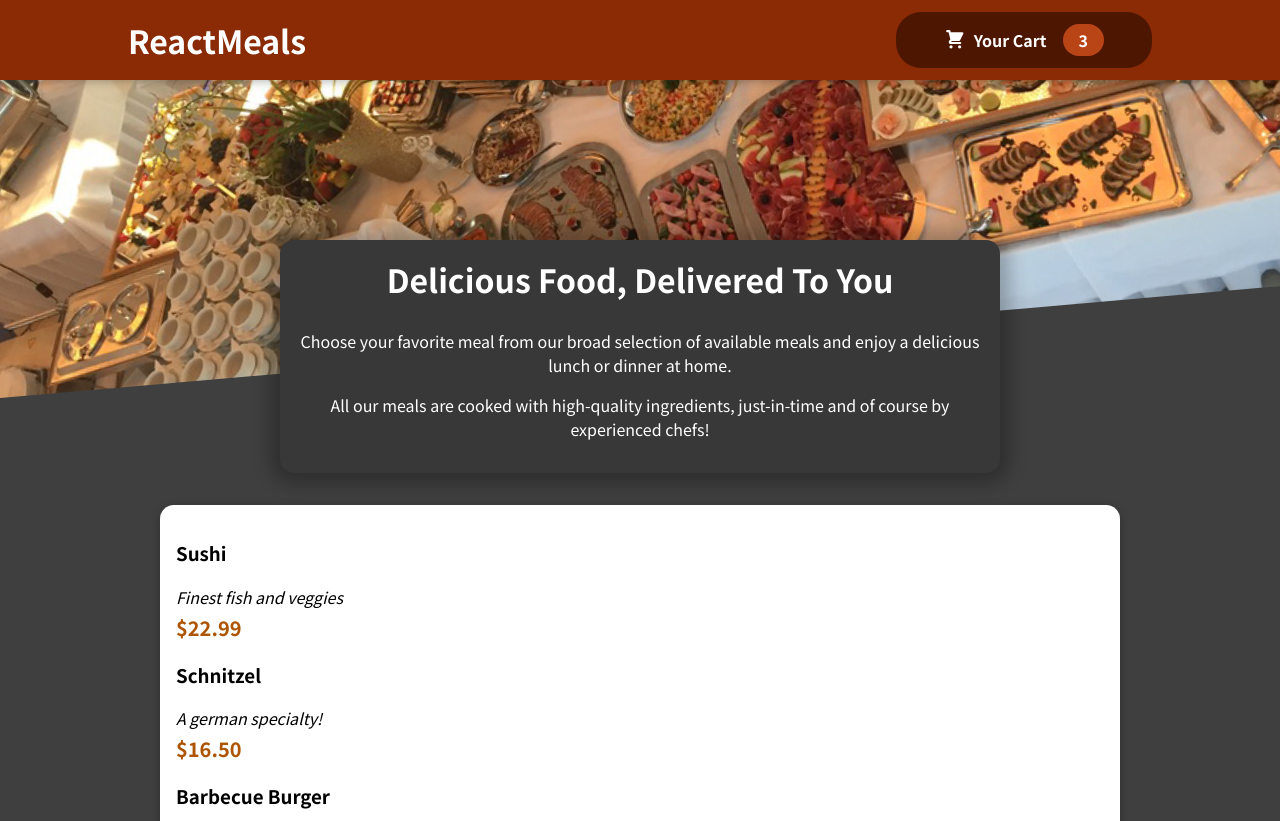
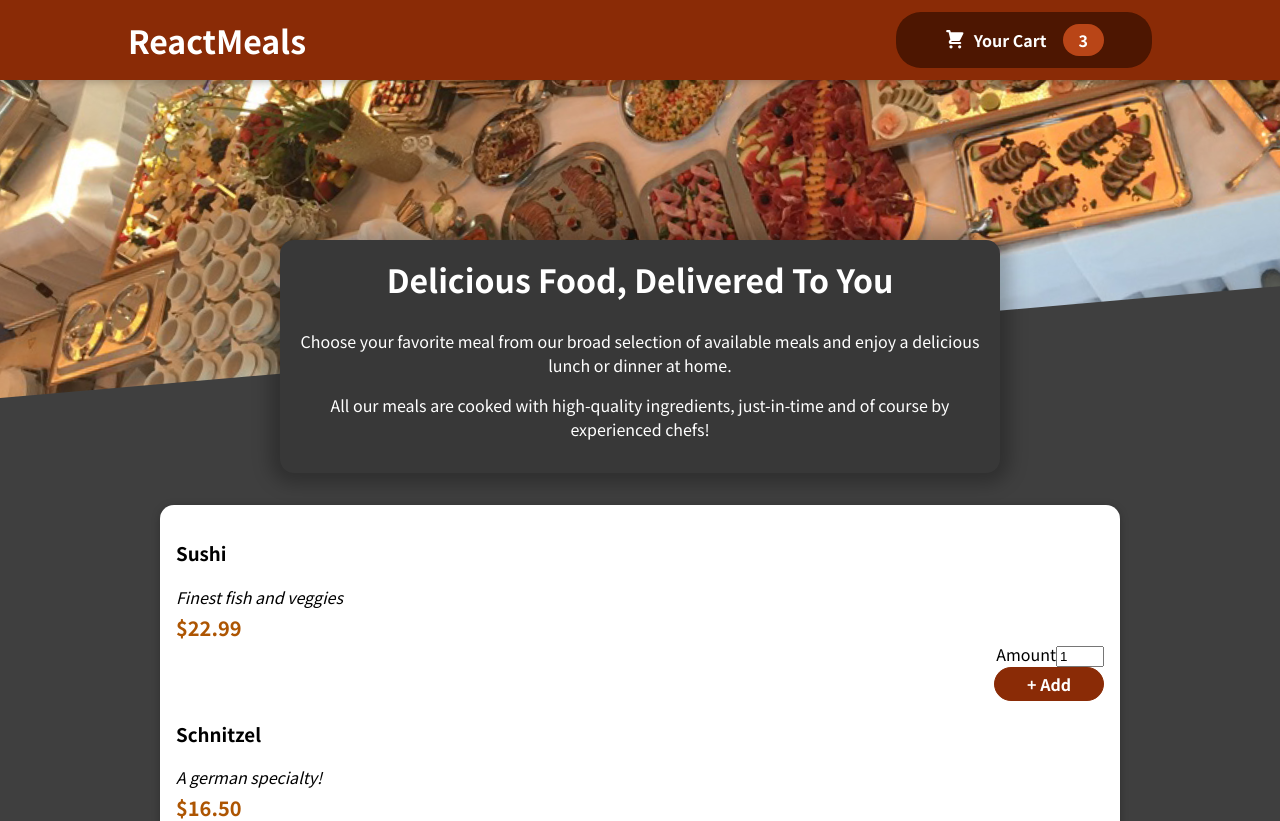
Before and after one commit to debasrita26/FoodOrder-App, a React (Create React App) app: page / in a window 1280 px wide. Shown: the top 821 px of the page. Built offline with nearby package versions, Linux system fonts and the light colour scheme.

Commit message:
Adding a form to add the Meals into the cart

```diff
--- a/src/components/Meals/MealItem/MealItem.js
+++ b/src/components/Meals/MealItem/MealItem.js
@@ -1,4 +1,6 @@
 import React from 'react';
+import MealItemForm from './MealItemForm';
+
 import classes from './MealItem.module.css';
 
 const MealItem = (props) => {
@@ -12,7 +14,7 @@
                 <div className={classes.price}>{price}</div>
             </div>
             <div>
-
+                <MealItemForm />
             </div>
         </li>
     );
--- a/src/components/Meals/MealItem/MealItemForm.js
+++ b/src/components/Meals/MealItem/MealItemForm.js
@@ -0,0 +1,22 @@
+import React from 'react';
+import Input from '../../UI/Input';
+
+import classes from './MealItemForm.module.css';
+
+const MealItemForm = (props) => {
+    return (
+        <form className={classes.form}>
+            <Input label="Amount"  input={{
+               id: 'amount',
+               type: 'number',
+               min: '1',
+               max: '5',
+               step: '1',
+               defaultValue : '1'
+            }} />
+            <button>+ Add</button>
+        </form>
+    );
+}
+
+export default MealItemForm;
--- /dev/null
+++ b/src/components/Meals/MealItem/MealItemForm.module.css
@@ -0,0 +1,20 @@
+.form {
+    text-align: right;
+  }
+
+  .form button {
+    font: inherit;
+    cursor: pointer;
+    background-color: #8a2b06;
+    border: 1px solid #8a2b06;
+    color: white;
+    padding: 0.25rem 2rem;
+    border-radius: 20px;
+    font-weight: bold;
+  }
+
+  .form button:hover,
+  .form button:active {
+    background-color: #641e03;
+    border-color: #641e03;
+  }
--- /dev/null
+++ b/src/components/UI/Input.js
@@ -0,0 +1,13 @@
+import React from 'react';
+import classes from './Input.module.css';
+
+const Input = (props) => {
+    return (
+        <div className={classes.input}>
+            <label htmlFor={props.input.id}>{props.label}</label>
+            <input {...props.input}/>
+        </div>
+    );
+}
+
+export default Input;
```
Also changed, not shown: src/components/UI/Input.module.css (added), 1 other file (tests, documents, lock files or other folders).
